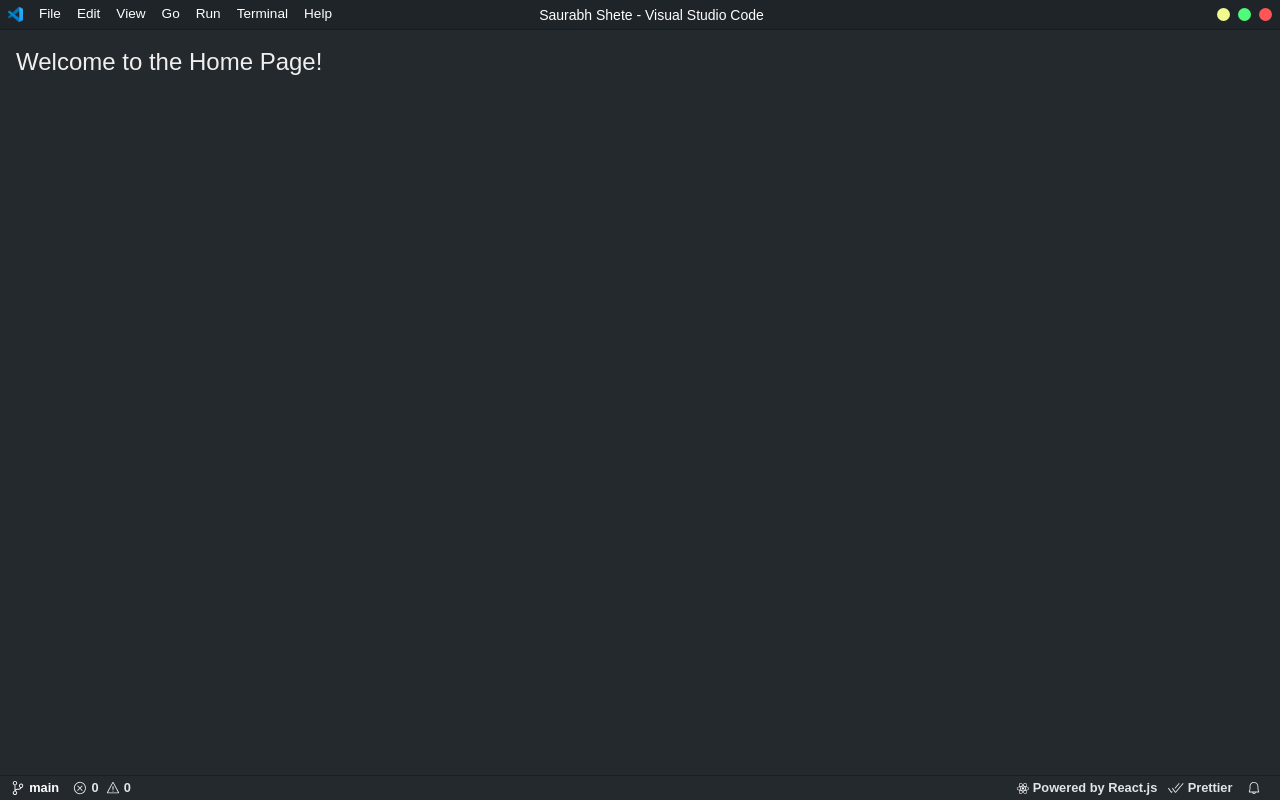
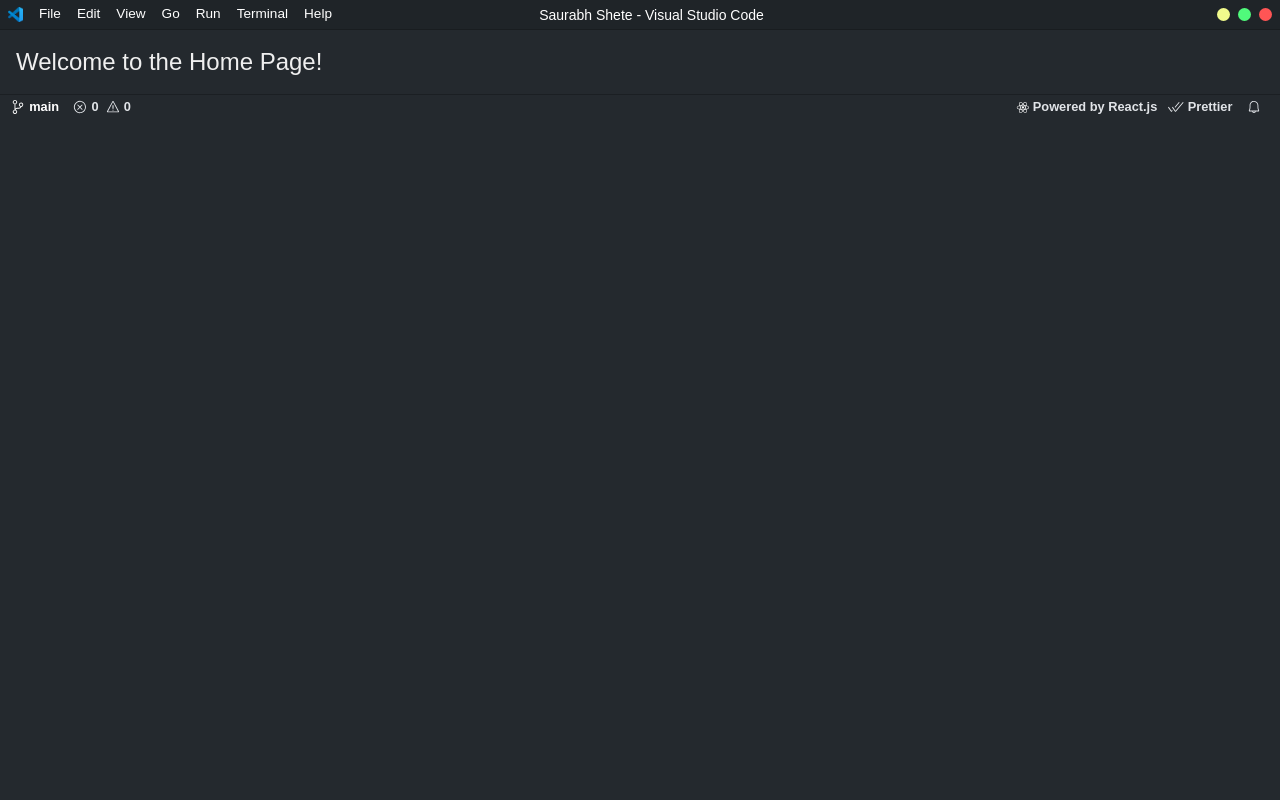
Before and after one commit to saurabh-shete/saurabh-shete-portfolio, a React (Vite) app: page / in a window 1280 px wide. Built offline with nearby package versions, Linux system fonts and the light colour scheme.

Commit message:
fix: changed component name

```diff
--- a/src/components/layout/footer/index.jsx
+++ b/src/components/layout/footer/index.jsx
@@ -1,8 +1,8 @@
 import React from "react";
 
-const index = () => {
+const Footer = () => {
   return (
-    <footer className="absolute flex items-center justify-between text-[9.6px] sm:text-[12.8px] w-screen h-[25px] bottom-0 border-t border-[#1b1f23] text-[#e1e4e8] px-2">
+    <footer className="flex items-center justify-between text-[9.6px] sm:text-[12.8px] w-screen h-[25px] bottom-0 border-t border-[#1b1f23] text-[#e1e4e8] px-2">
       <div className="flex items-center">
         <a
           className="flex items-center h-6 mr-2 px-[3.2px]  cursor-pointer text-white hover:bg-[#4f4f52] font-semibold"
@@ -143,4 +143,4 @@ const index = () => {
   );
 };
 
-export default index;
+export default Footer;
```
